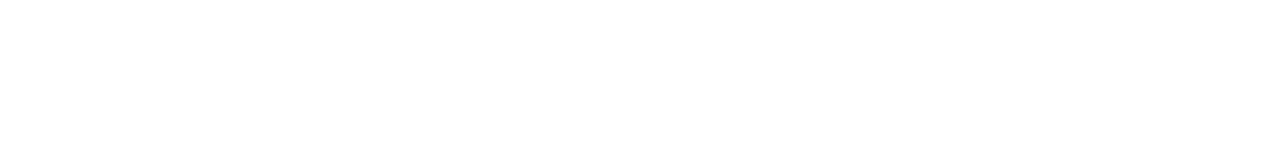
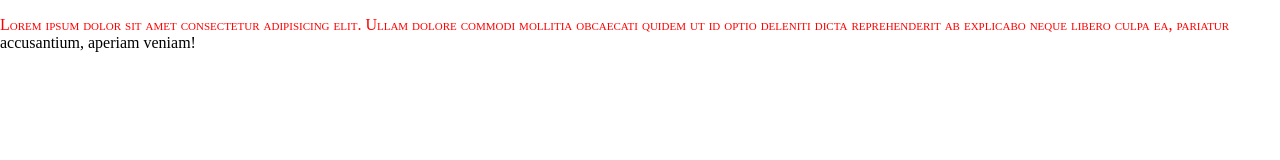
Before and after one commit to RobFyd/practice-in-js, a plain HTML site: page pseudoElements.html in a window 1280 px wide. Drawn offline with nearby package versions, Linux system fonts and the light colour scheme.

Commit message:
pseudoElements first task

```diff
--- a/css/pseudoElements.css
+++ b/css/pseudoElements.css
@@ -5,3 +5,8 @@
   *, *:before, *:after {
     box-sizing: inherit;
   }
+
+  p::first-line {  /* pseudo-element double */
+    color: red;
+    font-variant: small-caps;
+  }
--- a/pseudoElements.html
+++ b/pseudoElements.html
@@ -24,6 +24,10 @@
   </head>
 
   <body>
-
+    <p>
+      Lorem ipsum dolor sit amet consectetur adipisicing elit. Ullam dolore
+      commodi mollitia obcaecati quidem ut id optio deleniti dicta reprehenderit
+      ab explicabo neque libero culpa ea, pariatur accusantium, aperiam veniam!
+    </p>
   </body>
 </html>
```
